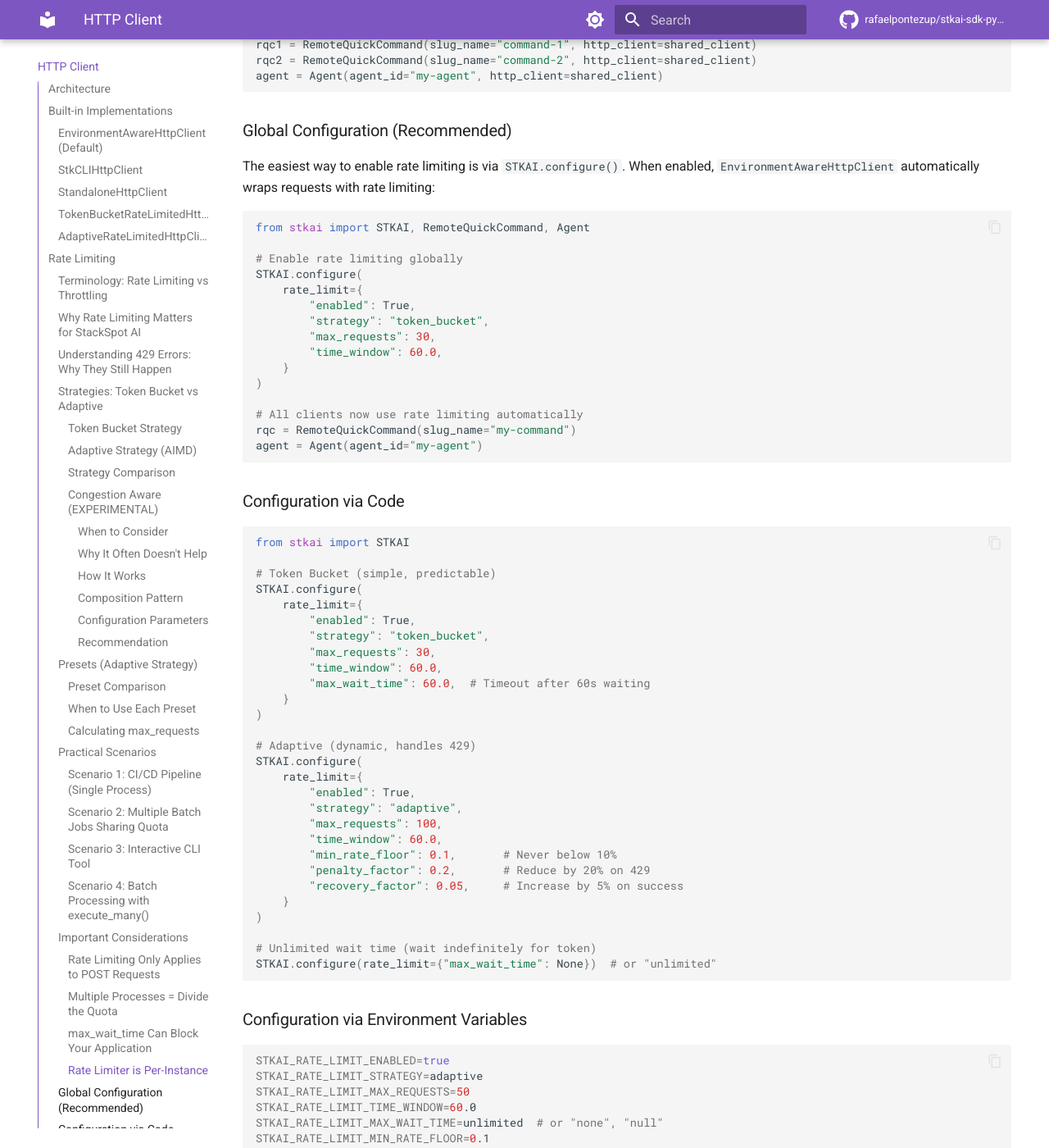
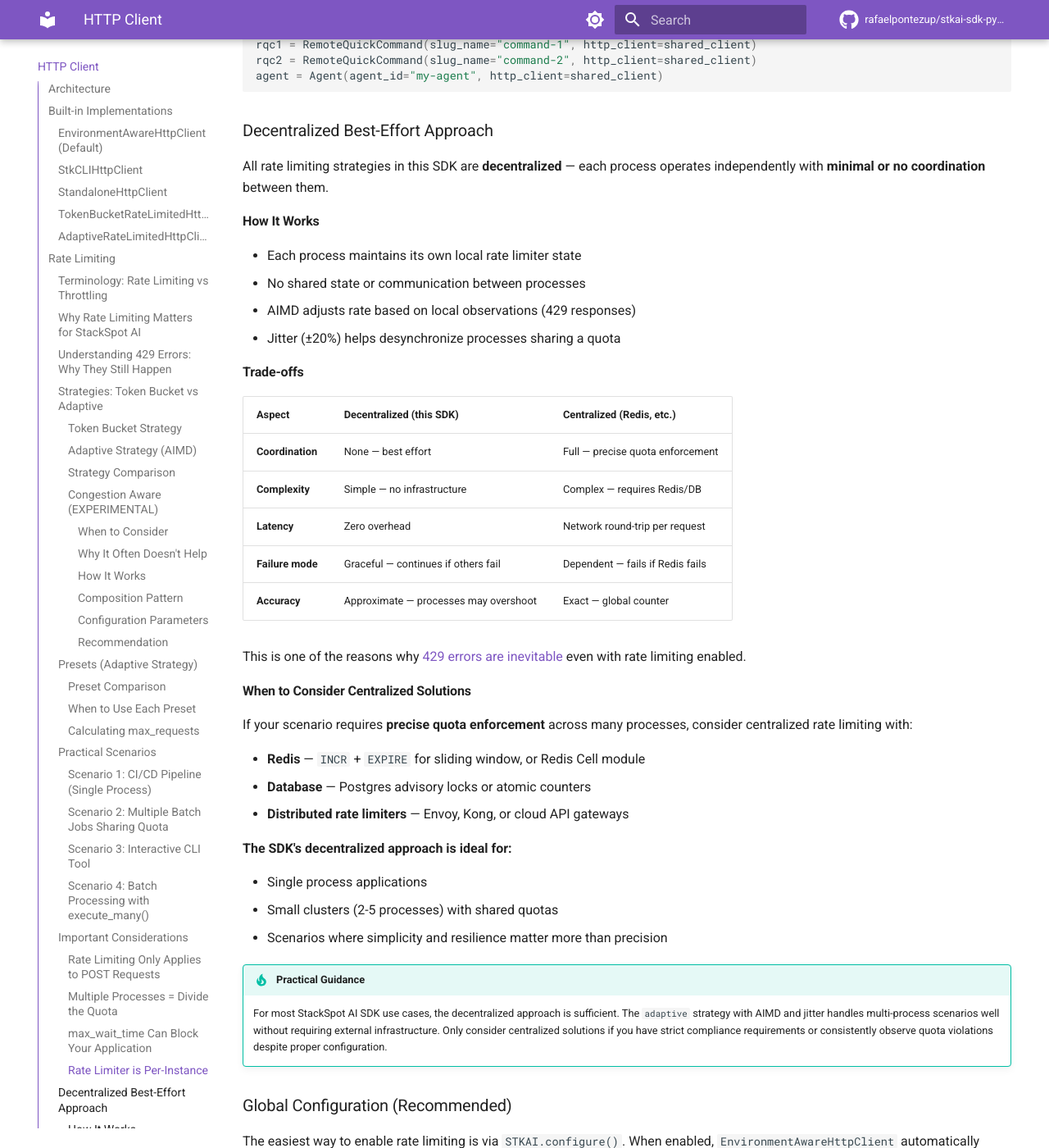
Before and after one commit to rafaelpontezup/stkai-sdk-python, an MkDocs documentation site: the page built from docs/http-client.md, in a window 1280 px wide and 1400 px high, scrolled down 15026 px. Shown: the whole window at 82% size. Built offline with MkDocs 1.6.1 and Material for MkDocs 9.7.7, drawn with Linux system fonts in a browser that asks for light colours; comment, search, counter and statistics services are not loaded.

Commit message:
Docs: improves rate-limiting documentation;

````diff
--- a/docs/http-client.md
+++ b/docs/http-client.md
@@ -666,6 +666,46 @@ rqc2 = RemoteQuickCommand(slug_name="command-2", http_client=shared_client)
 agent = Agent(agent_id="my-agent", http_client=shared_client)
 ```
 
+### Decentralized Best-Effort Approach
+
+All rate limiting strategies in this SDK are **decentralized** — each process operates independently with **minimal or no coordination** between them.
+
+#### How It Works
+
+- Each process maintains its own local rate limiter state
+- No shared state or communication between processes
+- AIMD adjusts rate based on local observations (429 responses)
+- Jitter (±20%) helps desynchronize processes sharing a quota
+
+#### Trade-offs
+
+| Aspect | Decentralized (this SDK) | Centralized (Redis, etc.) |
+|--------|--------------------------|---------------------------|
+| **Coordination** | None — best effort | Full — precise quota enforcement |
+| **Complexity** | Simple — no infrastructure | Complex — requires Redis/DB |
+| **Latency** | Zero overhead | Network round-trip per request |
+| **Failure mode** | Graceful — continues if others fail | Dependent — fails if Redis fails |
+| **Accuracy** | Approximate — processes may overshoot | Exact — global counter |
+
+This is one of the reasons why [429 errors are inevitable](#understanding-429-errors-why-they-still-happen) even with rate limiting enabled.
+
+#### When to Consider Centralized Solutions
+
+If your scenario requires **precise quota enforcement** across many processes, consider centralized rate limiting with:
+
+- **Redis** — `INCR` + `EXPIRE` for sliding window, or Redis Cell module
+- **Database** — Postgres advisory locks or atomic counters
+- **Distributed rate limiters** — Envoy, Kong, or cloud API gateways
+
+**The SDK's decentralized approach is ideal for:**
+
+- Single process applications
+- Small clusters (2-5 processes) with shared quotas
+- Scenarios where simplicity and resilience matter more than precision
+
+!!! tip "Practical Guidance"
+    For most StackSpot AI SDK use cases, the decentralized approach is sufficient. The `adaptive` strategy with AIMD and jitter handles multi-process scenarios well without requiring external infrastructure. Only consider centralized solutions if you have strict compliance requirements or consistently observe quota violations despite proper configuration.
+
 ### Global Configuration (Recommended)
 
 The easiest way to enable rate limiting is via `STKAI.configure()`. When enabled, `EnvironmentAwareHttpClient` automatically wraps requests with rate limiting:
````
